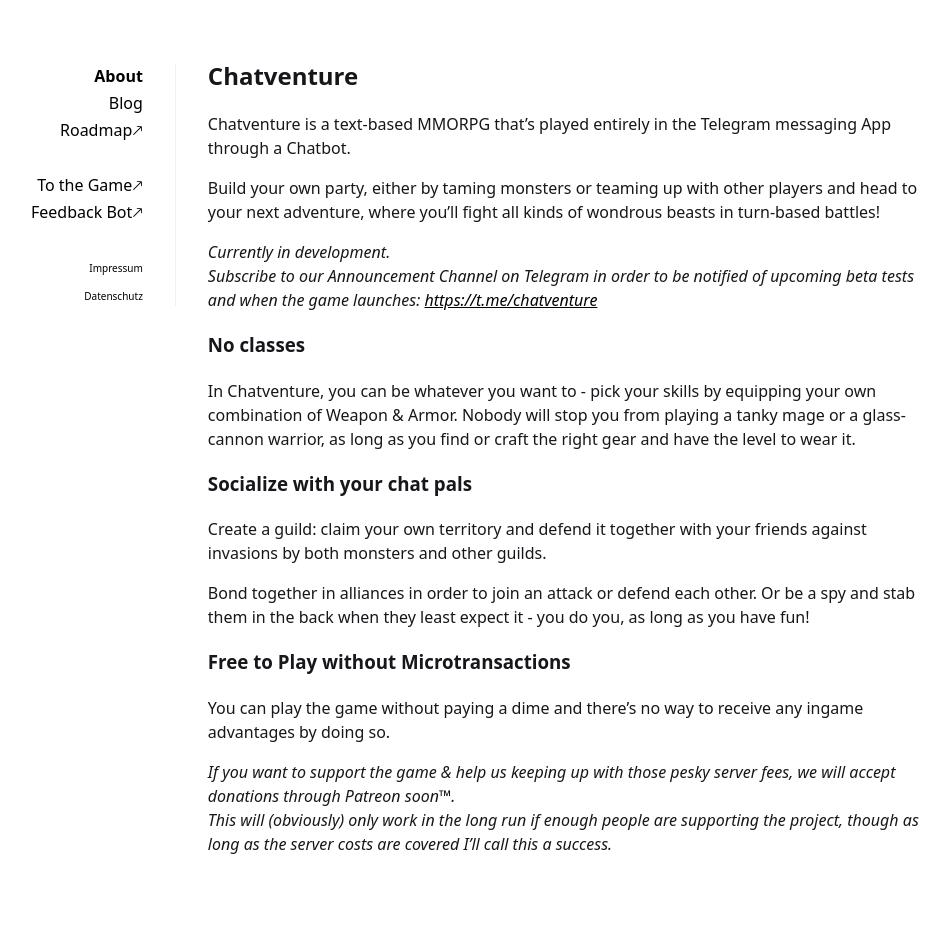
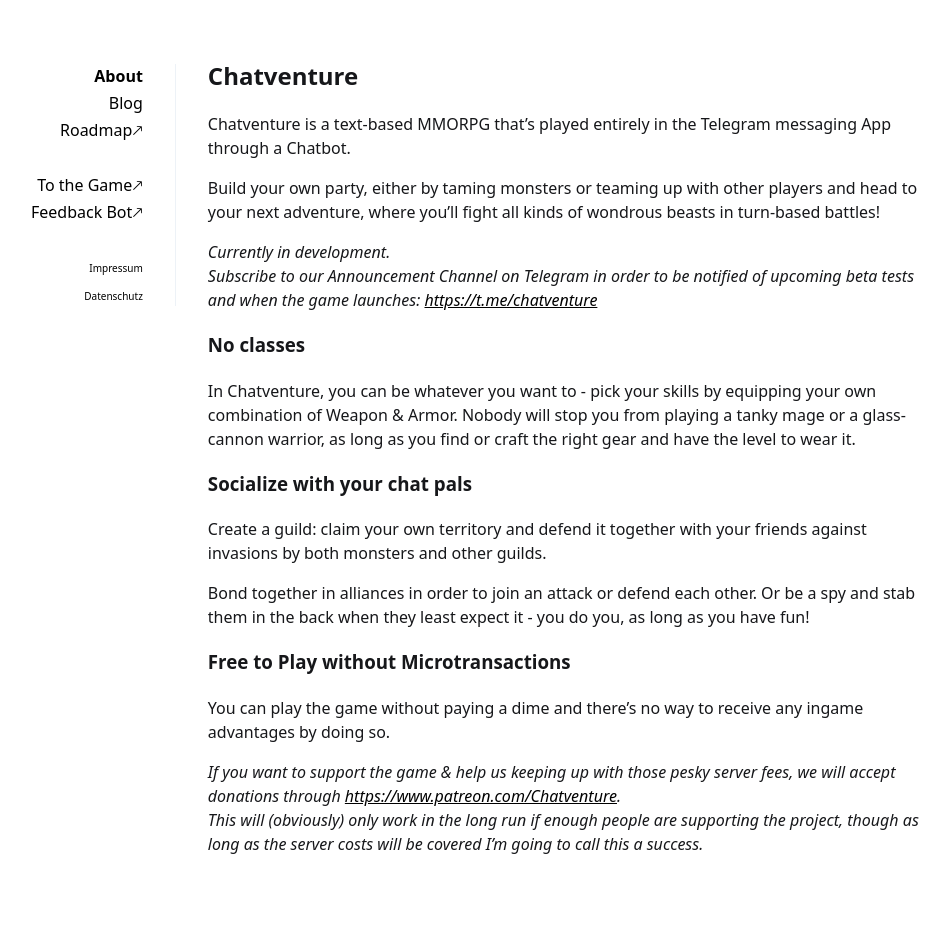
Before and after one commit to TypoTales/Website, a Jekyll site: the page built from docs/_pages/about.md, in a window 1280 px wide. Shown: the whole page, without its empty margins (161-1110 px from the left). Built offline with Jekyll 4.4.1, drawn with Linux system fonts in a browser that asks for light colours.

```diff
--- a/docs/_pages/about.md
+++ b/docs/_pages/about.md
@@ -10,7 +10,7 @@ Build your own party, either by taming monsters or teaming up with other players
 
 *Currently in development.*
 <br>
-*Subscribe to our Announcement Channel on Telegram in order to be notified of upcoming beta tests and when the game launches: [https://t.me/chatventure](https://t.me/chatventure)*
+*Subscribe to our Announcement Channel on Telegram in order to be notified of upcoming beta tests and when the game launches: [https://t.me/chatventure](https://t.me/chatventure🡕)*
 
 ### No classes
 In Chatventure, you can be whatever you want to - pick your skills by equipping your own combination of Weapon & Armor. Nobody will stop you from playing a tanky mage or a glass-cannon warrior, as long as you find or craft the right gear and have the level to wear it.
@@ -23,4 +23,5 @@ Bond together in alliances in order to join an attack or defend each other. Or b
 ### Free to Play without Microtransactions
 You can play the game without paying a dime and there's no way to receive any ingame advantages by doing so.
 
-*If you want to support the game & help us keeping up with those pesky server fees, we will accept donations through Patreon soon™.<br>This will (obviously) only work in the long run if enough people are supporting the project, though as long as the server costs are covered I'll call this a success.*
+*If you want to support the game & help us keeping up with those pesky server fees, we will accept donations through [https://www.patreon.com/Chatventure](Patreon🡕).<br>
+This will (obviously) only work in the long run if enough people are supporting the project, though as long as the server costs will be covered I'm going to call this a success.*
```
Also changed, not shown: docs/_posts/2020-10-03-playtest-review.md (added, +29 -0 lines).
